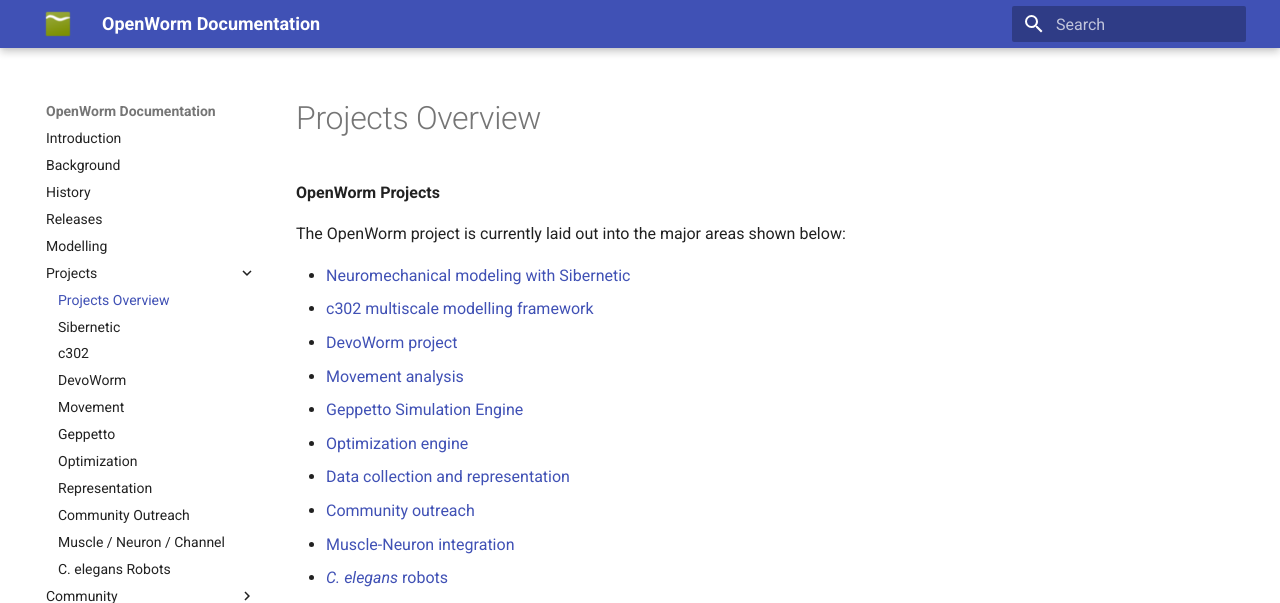
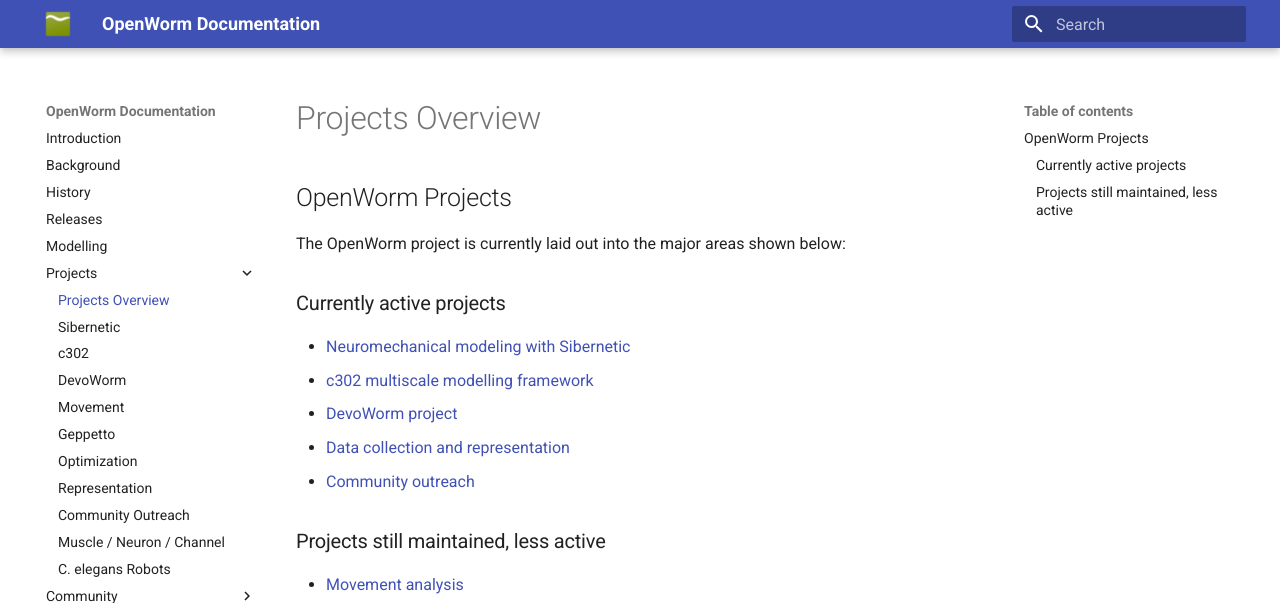
Before and after one commit to openworm/openworm_docs, an MkDocs documentation site: the page built from docs/projects.md, in a window 1280 px wide and 900 px high, cut to the strip 0-603 px from the top of the window. Built offline with MkDocs 1.6.1 and Material for MkDocs 9.7.7, drawn with Linux system fonts in a browser that asks for light colours.

Commit message:
Restructure projects page to emphasise active projects

```diff
--- a/docs/projects.md
+++ b/docs/projects.md
@@ -1,15 +1,20 @@
-**OpenWorm Projects**
+## OpenWorm Projects
 
 The OpenWorm project is currently laid out into the major areas shown below:
+
+###  Currently active projects
 
 -   [Neuromechanical modeling with Sibernetic](../Projects/sibernetic/)
 -   [c302 multiscale modelling framework](../Projects/c302/)
 -   [DevoWorm project](../Projects/DevoWorm/)
+-   [Data collection and representation](../Projects/datarep/)
+-   [Community outreach](../Projects/community-proj/)
+
+###  Projects still maintained, less active
+
 -   [Movement analysis](../Projects/worm-movement/)
 -   [Geppetto Simulation Engine](../Projects/geppetto/)
 -   [Optimization engine](../Projects/optimization/)
--   [Data collection and representation](../Projects/datarep/)
--   [Community outreach](../Projects/community-proj/)
 -   [Muscle-Neuron integration](../Projects/muscle-neuron-integration/)
 -   [_C. elegans_ robots](../Projects/c-elegans-robot/)
 
```
